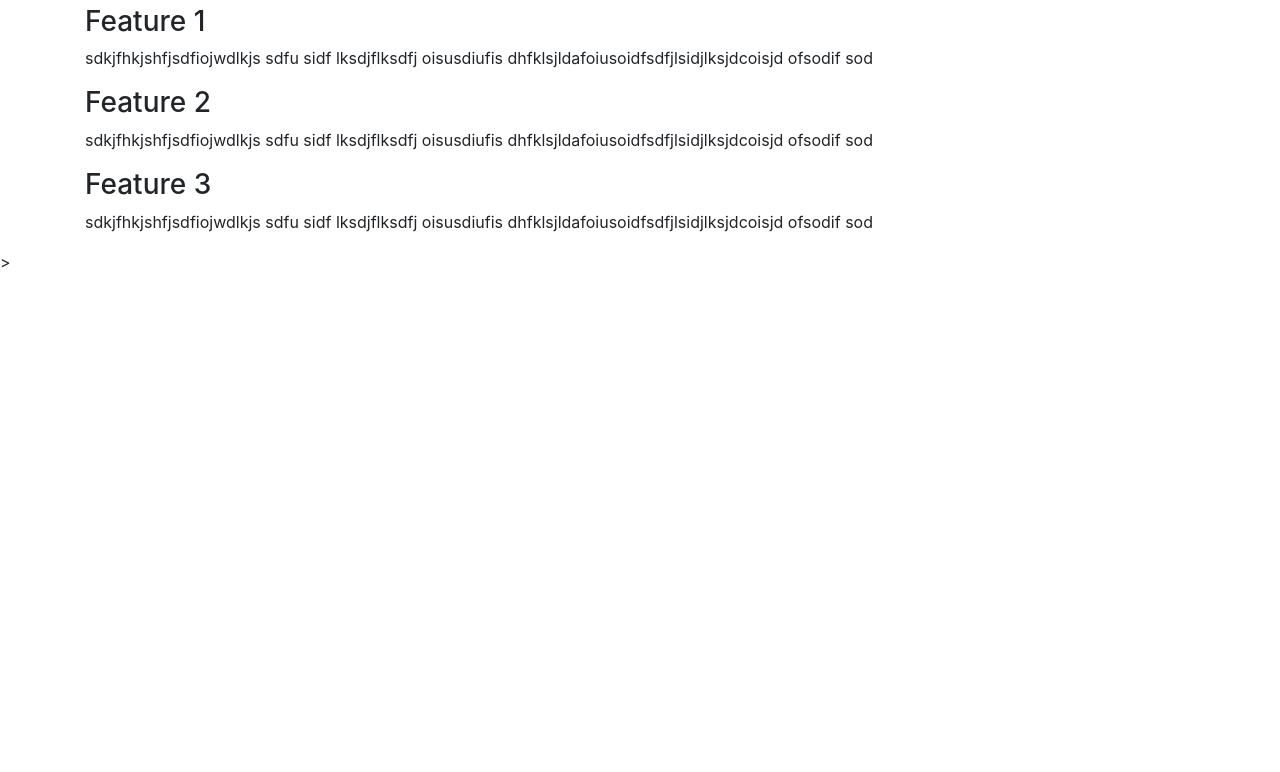
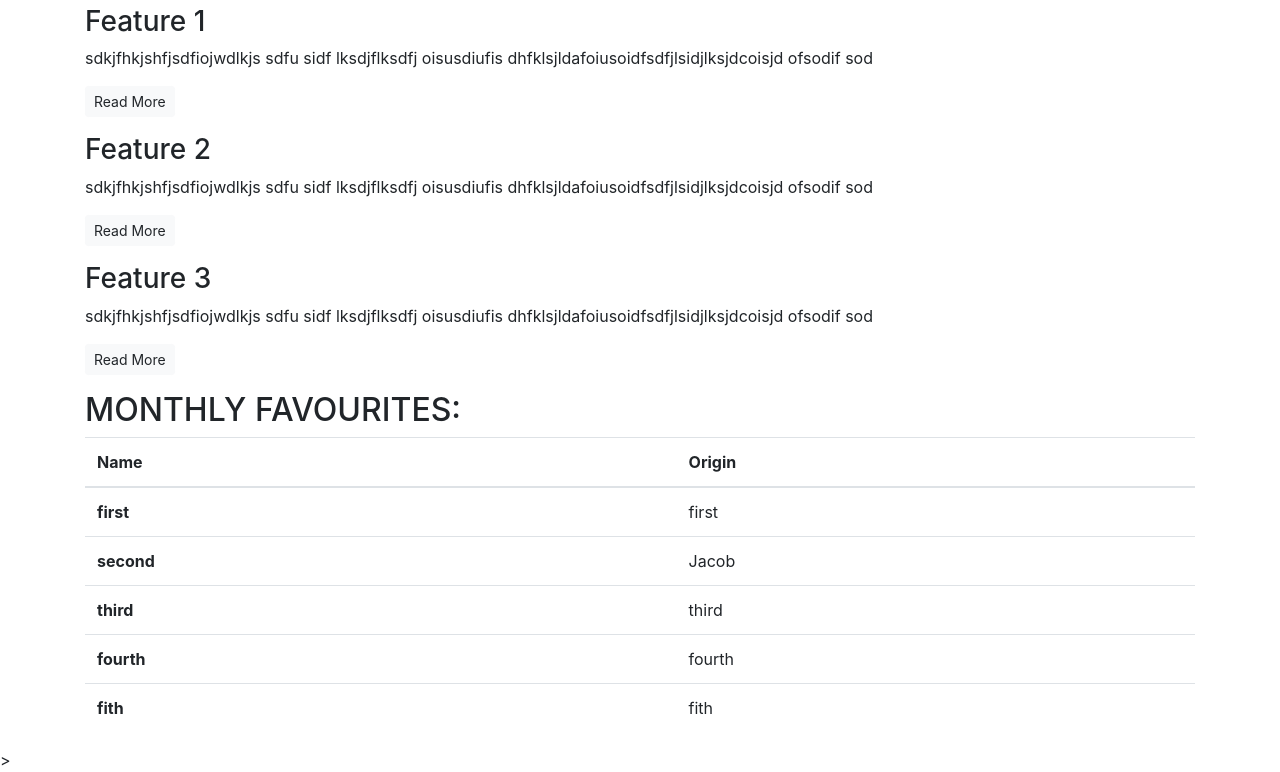
Before and after one commit to pengols/my-first-bootstrap, a plain HTML site: page index.html in a window 1280 px wide. Shown: the part 462-1234 px from the top of the page. Before the commit the page ends 800 px from the top, so only its background shows below. Drawn offline with nearby package versions, Linux system fonts and the light colour scheme.

Commit message:
added monthly favourites table

```diff
--- a/index.html
+++ b/index.html
@@ -40,16 +40,52 @@
             <div class="feature">
                 <h3>Feature 1</h3>
                 <p>sdkjfhkjshfjsdfiojwdlkjs sdfu sidf lksdjflksdfj oisusdiufis dhfklsjldafoiusoidfsdfjlsidjlksjdcoisjd ofsodif sod</p>
+                <p><a class="btn btn-sm btn-light" href="">Read More</a></p>
             </div>
             <div class="feature">
                 <h3>Feature 2</h3>
                 <p>sdkjfhkjshfjsdfiojwdlkjs sdfu sidf lksdjflksdfj oisusdiufis dhfklsjldafoiusoidfsdfjlsidjlksjdcoisjd ofsodif sod</p>
+                <p><a class="btn btn-sm btn-light" href="">Read More</a></p>
             </div>
             <div class="feature">
                 <h3>Feature 3</h3>
                 <p>sdkjfhkjshfjsdfiojwdlkjs sdfu sidf lksdjflksdfj oisusdiufis dhfklsjldafoiusoidfsdfjlsidjlksjdcoisjd ofsodif sod</p>
+                <p><a class="btn btn-sm btn-light" href="">Read More</a></p>
             </div>
             <!-- /.features -->
+
+            <!--monthlys-->
+            <table class="table">
+            <h2 class="text-uppercase">Monthly Favourites:</h2>
+            <thead>
+                <tr>
+                <th scope="col">Name</th>
+                <th scope="col">Origin</th>
+                </tr>
+            </thead>
+            <tbody>
+                <tr>
+                <th scope="row">first</th>
+                <td>first</td>
+                </tr>
+                <tr>
+                <th scope="row">second</th>
+                <td>Jacob</td>
+                </tr>
+                <tr>
+                <th scope="row">third</th>
+                <td>third</td>
+                </tr>
+                <tr>
+                <th scope="row">fourth</th>
+                <td>fourth</td>
+                </tr>
+                <tr>
+                <th scope="row">fith</th>
+                <td>fith</td>
+                </tr>
+            </tbody>
+            </table>
         </section>
     </article>>
 </body>
```
